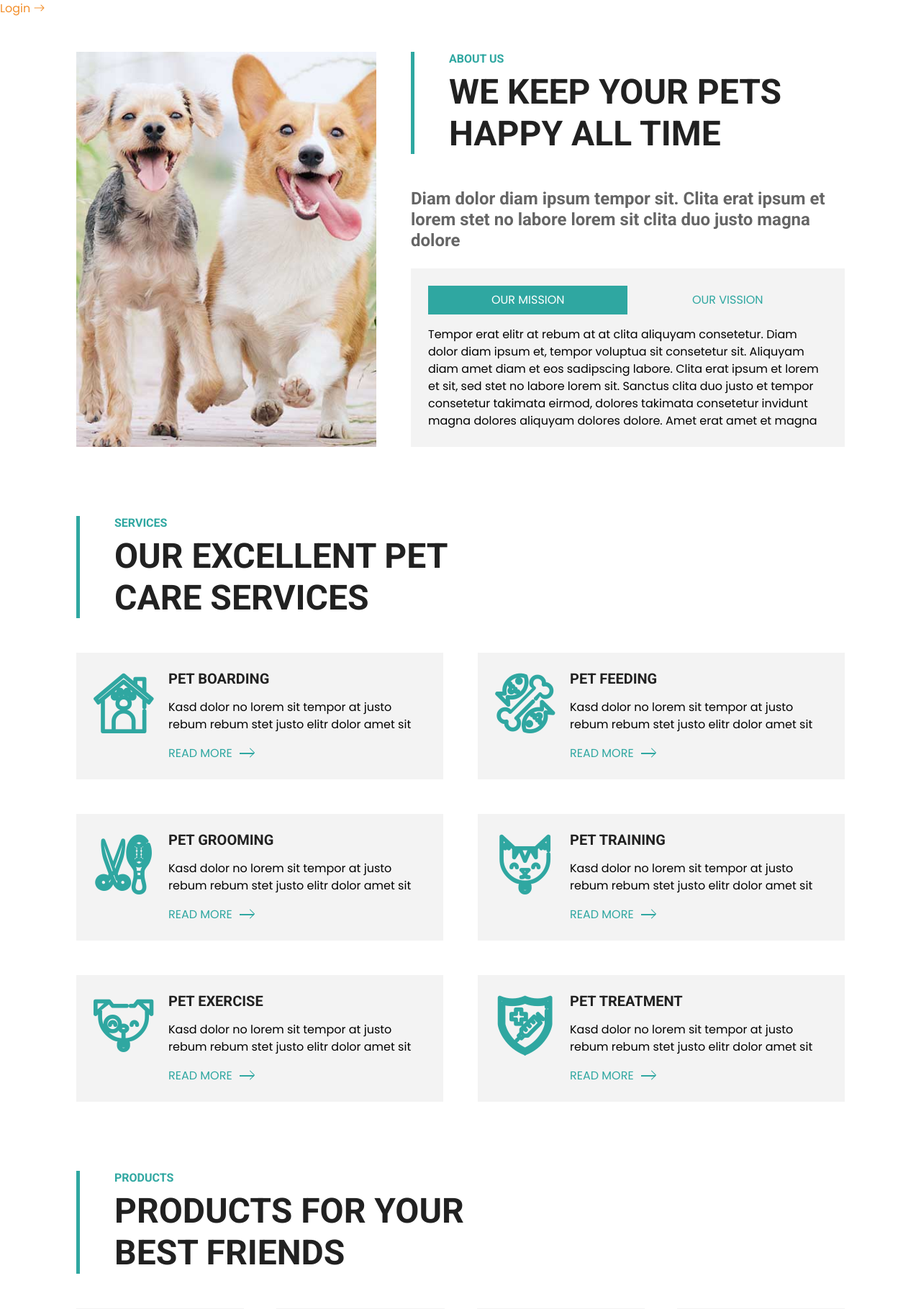
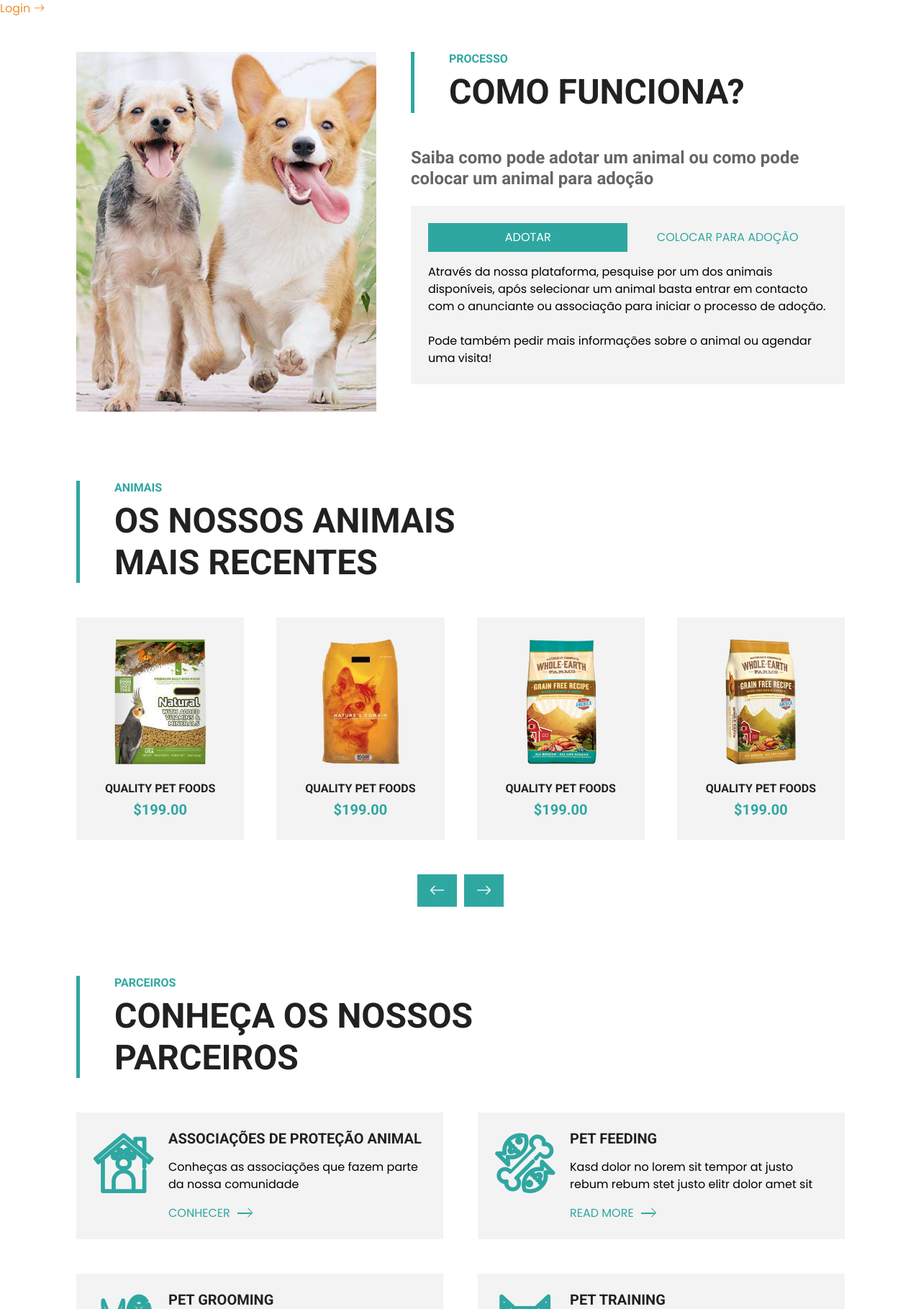
Before and after one commit to TheDioMio/projetoPSI_WEB, a Yii app: template frontend/views/site/index.php in a window 1280 px wide. Shown: the top 1819 px of the page at 72% size. Run offline with PHP 8.4 and a stand-in for Yii, Linux system fonts and the light colour scheme; the template is opened without the code that fills it, so the values that code supplies are empty; some libraries are stand-ins or nearby versions.

Commit message:
Correção
SiteController.php corrigido

```diff
--- a/00_NOTAS/Pontos a fazer.txt
+++ b/00_NOTAS/Pontos a fazer.txt
@@ -1,5 +1,3 @@
 - Criar menu dropdown na navbar no utilizador logado com as opçoes:
 	Perfil
 	Logout
-
-- Na tabela animais deve-se criar um campo para o nome do animal
--- a/frontend/views/site/index.php
+++ b/frontend/views/site/index.php
@@ -1,4 +1,8 @@
 <?php
+
+
+use yii\helpers\Html;
+
 
 /** @var yii\web\View $this */
 
@@ -15,7 +19,7 @@ $this->title = 'Início';
                 <h1 class="text-uppercase text-white mb-lg-4">A sua plataforma para adoção responsável</h1>
                 <p class="fs-4 text-white mb-lg-4">Animais felizes, famílias completas.</p>
                 <div class="d-flex align-items-center justify-content-center justify-content-lg-start pt-5">
-                    <a href="" class="btn btn-outline-light border-2 py-md-3 px-md-5 me-5">Read More</a>
+                    <a href="../site/about" class="btn btn-outline-light border-2 py-md-3 px-md-5 me-5">Saber Mais</a>
                     <button type="button" class="btn-play" data-bs-toggle="modal"
                             data-src="https://www.youtube.com/embed/DWRcNpR6Kdc" data-bs-target="#videoModal">
                         <span></span>
@@ -62,29 +66,34 @@ $this->title = 'Início';
             </div>
             <div class="col-lg-7">
                 <div class="border-start border-5 border-primary ps-5 mb-5">
-                    <h6 class="text-primary text-uppercase">About Us</h6>
-                    <h1 class="display-5 text-uppercase mb-0">We Keep Your Pets Happy All Time</h1>
+                    <h6 class="text-primary text-uppercase">Processo</h6>
+                    <h1 class="display-5 text-uppercase mb-0">Como Funciona?</h1>
                 </div>
-                <h4 class="text-body mb-4">Diam dolor diam ipsum tempor sit. Clita erat ipsum et lorem stet no labore lorem sit clita duo justo magna dolore</h4>
+                <h4 class="text-body mb-4">Saiba como pode adotar um animal ou como pode colocar um animal para adoção</h4>
                 <div class="bg-light p-4">
                     <ul class="nav nav-pills justify-content-between mb-3" id="pills-tab" role="tablist">
                         <li class="nav-item w-50" role="presentation">
                             <button class="nav-link text-uppercase w-100 active" id="pills-1-tab" data-bs-toggle="pill"
                                     data-bs-target="#pills-1" type="button" role="tab" aria-controls="pills-1"
-                                    aria-selected="true">Our Mission</button>
+                                    aria-selected="true">Adotar</button>
                         </li>
                         <li class="nav-item w-50" role="presentation">
                             <button class="nav-link text-uppercase w-100" id="pills-2-tab" data-bs-toggle="pill"
                                     data-bs-target="#pills-2" type="button" role="tab" aria-controls="pills-2"
-                                    aria-selected="false">Our Vission</button>
+                                    aria-selected="false">Colocar para Adoção</button>
                         </li>
                     </ul>
                     <div class="tab-content" id="pills-tabContent">
                         <div class="tab-pane fade show active" id="pills-1" role="tabpanel" aria-labelledby="pills-1-tab">
-                            <p class="mb-0">Tempor erat elitr at rebum at at clita aliquyam consetetur. Diam dolor diam ipsum et, tempor voluptua sit consetetur sit. Aliquyam diam amet diam et eos sadipscing labore. Clita erat ipsum et lorem et sit, sed stet no labore lorem sit. Sanctus clita duo justo et tempor consetetur takimata eirmod, dolores takimata consetetur invidunt magna dolores aliquyam dolores dolore. Amet erat amet et magna</p>
+                            <p class="mb-0">Através da nossa plataforma, pesquise por um dos animais disponíveis, após selecionar
+                            um animal basta entrar em contacto com o anunciante ou associação para iniciar o processo de adoção.
+                            <br><br>Pode também pedir mais informações sobre o animal ou agendar uma visita!</p>
                         </div>
                         <div class="tab-pane fade" id="pills-2" role="tabpanel" aria-labelledby="pills-2-tab">
-                            <p class="mb-0">Tempor erat elitr at rebum at at clita aliquyam consetetur. Diam dolor diam ipsum et, tempor voluptua sit consetetur sit. Aliquyam diam amet diam et eos sadipscing labore. Clita erat ipsum et lorem et sit, sed stet no labore lorem sit. Sanctus clita duo justo et tempor consetetur takimata eirmod, dolores takimata consetetur invidunt magna dolores aliquyam dolores dolore. Amet erat amet et magna</p>
+                            <p class="mb-0">Tem um animal para dar para adoção?
+                            <br><br>Registe-se na nossa plataforma e crie um anúncio, adicione fotos, preencha os dados básicos
+                            e uma descrição, clique em publicar e o seu anuncio está pronto para ser visualizado por milhares
+                            de pessoas!</p>
                         </div>
                     </div>
                 </div>
@@ -94,85 +103,12 @@ $this->title = 'Início';
 </div>
 <!-- About End -->
 
-<!-- Services Start -->
-<div class="container-fluid py-5">
-    <div class="container">
-        <div class="border-start border-5 border-primary ps-5 mb-5" style="max-width: 600px;">
-            <h6 class="text-primary text-uppercase">Services</h6>
-            <h1 class="display-5 text-uppercase mb-0">Our Excellent Pet Care Services</h1>
-        </div>
-        <div class="row g-5">
-            <div class="col-md-6">
-                <div class="service-item bg-light d-flex p-4">
-                    <i class="flaticon-house display-1 text-primary me-4"></i>
-                    <div>
-                        <h5 class="text-uppercase mb-3">Pet Boarding</h5>
-                        <p>Kasd dolor no lorem sit tempor at justo rebum rebum stet justo elitr dolor amet sit</p>
-                        <a class="text-primary text-uppercase" href="">Read More<i class="bi bi-chevron-right"></i></a>
-                    </div>
-                </div>
-            </div>
-            <div class="col-md-6">
-                <div class="service-item bg-light d-flex p-4">
-                    <i class="flaticon-food display-1 text-primary me-4"></i>
-                    <div>
-                        <h5 class="text-uppercase mb-3">Pet Feeding</h5>
-                        <p>Kasd dolor no lorem sit tempor at justo rebum rebum stet justo elitr dolor amet sit</p>
-                        <a class="text-primary text-uppercase" href="">Read More<i class="bi bi-chevron-right"></i></a>
-                    </div>
-                </div>
-            </div>
-            <div class="col-md-6">
-                <div class="service-item bg-light d-flex p-4">
-                    <i class="flaticon-grooming display-1 text-primary me-4"></i>
-                    <div>
-                        <h5 class="text-uppercase mb-3">Pet Grooming</h5>
-                        <p>Kasd dolor no lorem sit tempor at justo rebum rebum stet justo elitr dolor amet sit</p>
-                        <a class="text-primary text-uppercase" href="">Read More<i class="bi bi-chevron-right"></i></a>
-                    </div>
-                </div>
-            </div>
-            <div class="col-md-6">
-                <div class="service-item bg-light d-flex p-4">
-                    <i class="flaticon-cat display-1 text-primary me-4"></i>
-                    <div>
-                        <h5 class="text-uppercase mb-3">Pet Training</h5>
-                        <p>Kasd dolor no lorem sit tempor at justo rebum rebum stet justo elitr dolor amet sit</p>
-                        <a class="text-primary text-uppercase" href="">Read More<i class="bi bi-chevron-right"></i></a>
-                    </div>
-                </div>
-            </div>
-            <div class="col-md-6">
-                <div class="service-item bg-light d-flex p-4">
-                    <i class="flaticon-dog display-1 text-primary me-4"></i>
-                    <div>
-                        <h5 class="text-uppercase mb-3">Pet Exercise</h5>
-                        <p>Kasd dolor no lorem sit tempor at justo rebum rebum stet justo elitr dolor amet sit</p>
-                        <a class="text-primary text-uppercase" href="">Read More<i class="bi bi-chevron-right"></i></a>
-                    </div>
-                </div>
-            </div>
-            <div class="col-md-6">
-                <div class="service-item bg-light d-flex p-4">
-                    <i class="flaticon-vaccine display-1 text-primary me-4"></i>
-                    <div>
-                        <h5 class="text-uppercase mb-3">Pet Treatment</h5>
-                        <p>Kasd dolor no lorem sit tempor at justo rebum rebum stet justo elitr dolor amet sit</p>
-                        <a class="text-primary text-uppercase" href="">Read More<i class="bi bi-chevron-right"></i></a>
-                    </div>
-                </div>
-            </div>
-        </div>
-    </div>
-</div>
-<!-- Services End -->
-
 <!-- Products Start -->
 <div class="container-fluid py-5">
     <div class="container">
         <div class="border-start border-5 border-primary ps-5 mb-5" style="max-width: 600px;">
-            <h6 class="text-primary text-uppercase">Products</h6>
-            <h1 class="display-5 text-uppercase mb-0">Products For Your Best Friends</h1>
+            <h6 class="text-primary text-uppercase">Animais</h6>
+            <h1 class="display-5 text-uppercase mb-0">Os nossos animais mais recentes</h1>
         </div>
         <div class="owl-carousel product-carousel">
             <div class="pb-5">
@@ -235,18 +171,92 @@ $this->title = 'Início';
 </div>
 <!-- Products End -->
 
+<!-- Services Start -->
+<div class="container-fluid py-5">
+    <div class="container">
+        <div class="border-start border-5 border-primary ps-5 mb-5" style="max-width: 600px;">
+            <h6 class="text-primary text-uppercase">Parceiros</h6>
+            <h1 class="display-5 text-uppercase mb-0">Conheça os nossos parceiros</h1>
+        </div>
+        <div class="row g-5">
+            <div class="col-md-6">
+                <div class="service-item bg-light d-flex p-4">
+                    <i class="flaticon-house display-1 text-primary me-4"></i>
+                    <div>
+                        <h5 class="text-uppercase mb-3">Associações de Proteção Animal</h5>
+                        <p>Conheças as associações que fazem parte da nossa comunidade</p>
+                        <a class="text-primary text-uppercase" href="">Conhecer<i class="bi bi-chevron-right"></i></a>
+                    </div>
+                </div>
+            </div>
+            <div class="col-md-6">
+                <div class="service-item bg-light d-flex p-4">
+                    <i class="flaticon-food display-1 text-primary me-4"></i>
+                    <div>
+                        <h5 class="text-uppercase mb-3">Pet Feeding</h5>
+                        <p>Kasd dolor no lorem sit tempor at justo rebum rebum stet justo elitr dolor amet sit</p>
+                        <a class="text-primary text-uppercase" href="">Read More<i class="bi bi-chevron-right"></i></a>
+                    </div>
+                </div>
+            </div>
+            <div class="col-md-6">
+                <div class="service-item bg-light d-flex p-4">
+                    <i class="flaticon-grooming display-1 text-primary me-4"></i>
+                    <div>
+                        <h5 class="text-uppercase mb-3">Pet Grooming</h5>
+                        <p>Kasd dolor no lorem sit tempor at justo rebum rebum stet justo elitr dolor amet sit</p>
+                        <a class="text-primary text-uppercase" href="">Read More<i class="bi bi-chevron-right"></i></a>
+                    </div>
+                </div>
+            </div>
+            <div class="col-md-6">
+                <div class="service-item bg-light d-flex p-4">
+                    <i class="flaticon-cat display-1 text-primary me-4"></i>
+                    <div>
+                        <h5 class="text-uppercase mb-3">Pet Training</h5>
+                        <p>Kasd dolor no lorem sit tempor at justo rebum rebum stet justo elitr dolor amet sit</p>
+                        <a class="text-primary text-uppercase" href="">Read More<i class="bi bi-chevron-right"></i></a>
+                    </div>
+                </div>
+            </div>
+            <div class="col-md-6">
+                <div class="service-item bg-light d-flex p-4">
+                    <i class="flaticon-dog display-1 text-primary me-4"></i>
+                    <div>
+                        <h5 class="text-uppercase mb-3">Pet Exercise</h5>
+                        <p>Kasd dolor no lorem sit tempor at justo rebum rebum stet justo elitr dolor amet sit</p>
+                        <a class="text-primary text-uppercase" href="">Read More<i class="bi bi-chevron-right"></i></a>
+                    </div>
+                </div>
+            </div>
+            <div class="col-md-6">
+                <div class="service-item bg-light d-flex p-4">
+                    <i class="flaticon-vaccine display-1 text-primary me-4"></i>
+                    <div>
+                        <h5 class="text-uppercase mb-3">Pet Treatment</h5>
+                        <p>Kasd dolor no lorem sit tempor at justo rebum rebum stet justo elitr dolor amet sit</p>
+                        <a class="text-primary text-uppercase" href="">Read More<i class="bi bi-chevron-right"></i></a>
+                    </div>
+                </div>
+            </div>
+        </div>
+    </div>
+</div>
+<!-- Services End -->
+
+
+
 <!-- Offer Start -->
 <div class="container-fluid bg-offer my-5 py-5">
     <div class="container py-5">
         <div class="row gx-5 justify-content-start">
             <div class="col-lg-7">
                 <div class="border-start border-5 border-dark ps-5 mb-5">
-                    <h6 class="text-dark text-uppercase">Special Offer</h6>
-                    <h1 class="display-5 text-uppercase text-white mb-0">Save 50% on all items your first order</h1>
+                    <h6 class="text-dark text-uppercase">Anunciar</h6>
+                    <h1 class="display-5 text-uppercase text-white mb-0">Tem um Animal para Adotar?</h1>
                 </div>
-                <p class="text-white mb-4">Eirmod sed tempor lorem ut dolores sit kasd ipsum. Dolor ea et dolore et at sea ea at dolor justo ipsum duo rebum sea. Eos vero eos vero ea et dolore eirmod et. Dolores diam duo lorem. Elitr ut dolores magna sit. Sea dolore sed et.</p>
-                <a href="" class="btn btn-light py-md-3 px-md-5 me-3">Shop Now</a>
-                <a href="" class="btn btn-outline-light py-md-3 px-md-5">Read More</a>
+                <p class="text-white mb-4">Sabemos que a vida muda. A nossa plataforma ajuda-o a encontrar uma nova família responsável para o seu companheiro.</p>
+                <a href="" class="btn btn-light py-md-3 px-md-5 me-3">Criar Anúncio</a>
             </div>
         </div>
     </div>
@@ -257,8 +267,8 @@ $this->title = 'Início';
 <div class="container-fluid py-5">
     <div class="container">
         <div class="border-start border-5 border-primary ps-5 mb-5" style="max-width: 600px;">
-            <h6 class="text-primary text-uppercase">Team Members</h6>
-            <h1 class="display-5 text-uppercase mb-0">Qualified Pets Care Professionals</h1>
+            <h6 class="text-primary text-uppercase">A Nossa Equipa</h6>
+            <h1 class="display-5 text-uppercase mb-0">Conheça os nossos Voluntários</h1>
         </div>
         <div class="owl-carousel team-carousel position-relative" style="padding-right: 25px;">
             <div class="team-item">
@@ -390,7 +400,7 @@ $this->title = 'Início';
     <div class="container">
         <div class="border-start border-5 border-primary ps-5 mb-5" style="max-width: 600px;">
             <h6 class="text-primary text-uppercase">Latest Blog</h6>
-            <h1 class="display-5 text-uppercase mb-0">Latest Articles From Our Blog Post</h1>
+            <h1 class="display-5 text-uppercase mb-0">O nossos números</h1>
         </div>
         <div class="row g-5">
             <div class="col-lg-6">
```
Also changed, not shown: frontend/controllers/SiteController.php (+17 -3 lines).
